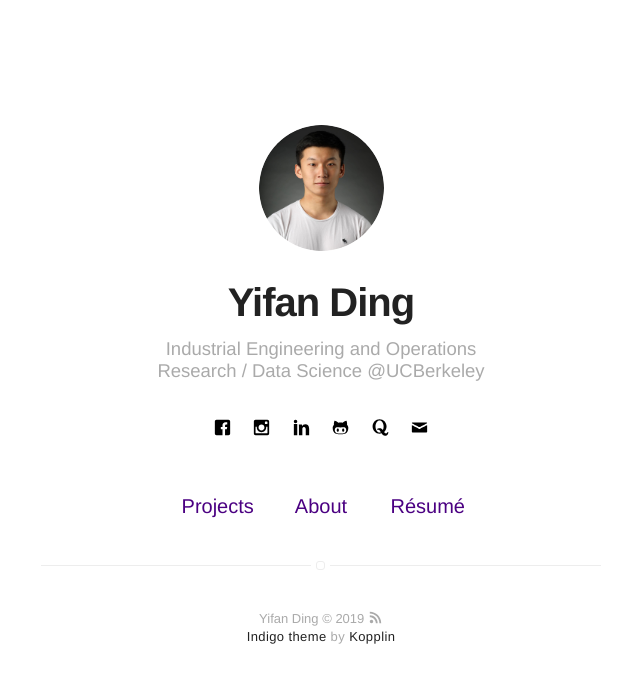
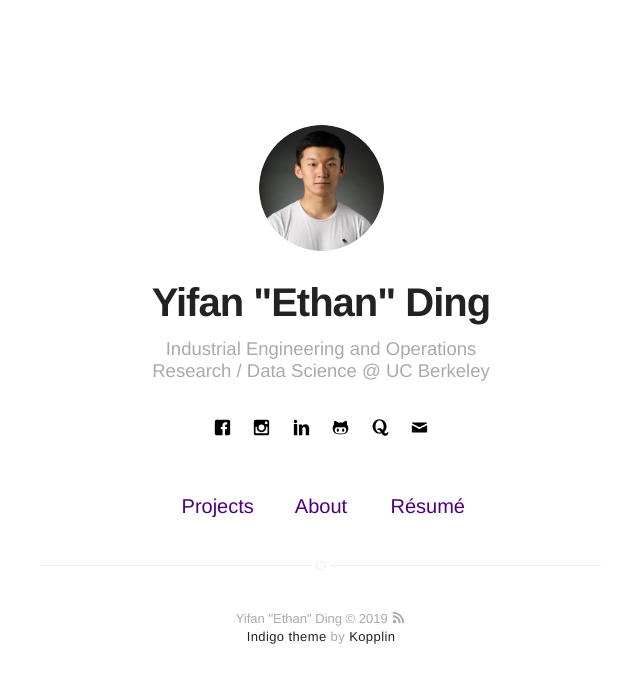
Before and after one commit to yifan-ding/yifan-ding.github.io, a Jekyll site: the page built from index.html, in a window 1280 px wide. Shown: the top 683 px of the page, without its empty margins (319-959 px from the left). Built offline with Jekyll 4.4.1, drawn with Linux system fonts in a browser that asks for light colours.

Commit message:
Update _config.yml

```diff
--- a/_config.yml
+++ b/_config.yml
@@ -1,9 +1,9 @@
 # main text of home
-name: Yifan Ding
-bio: Industrial Engineering and Operations Research / Data Science @UCBerkeley
+name: Yifan "Ethan" Ding
+bio: Industrial Engineering and Operations Research / Data Science @ UC Berkeley
 
 # twitter summary info
-description: Yifan Ding's project website
+description: Yifan "Ethan" Ding's project website
 
 # if it's an external image, update below for true
 # better with square images
@@ -39,7 +39,7 @@ facebook: yifan.ding.5
 # google: mygoogle
 instagram: azngineer
 # pinterest: mypinterest
-linkedin: ydengineering
+linkedin: yifanethanding
 # youtube: myyoutube
 # spotify: myspotify
 github: yifan-ding
```
